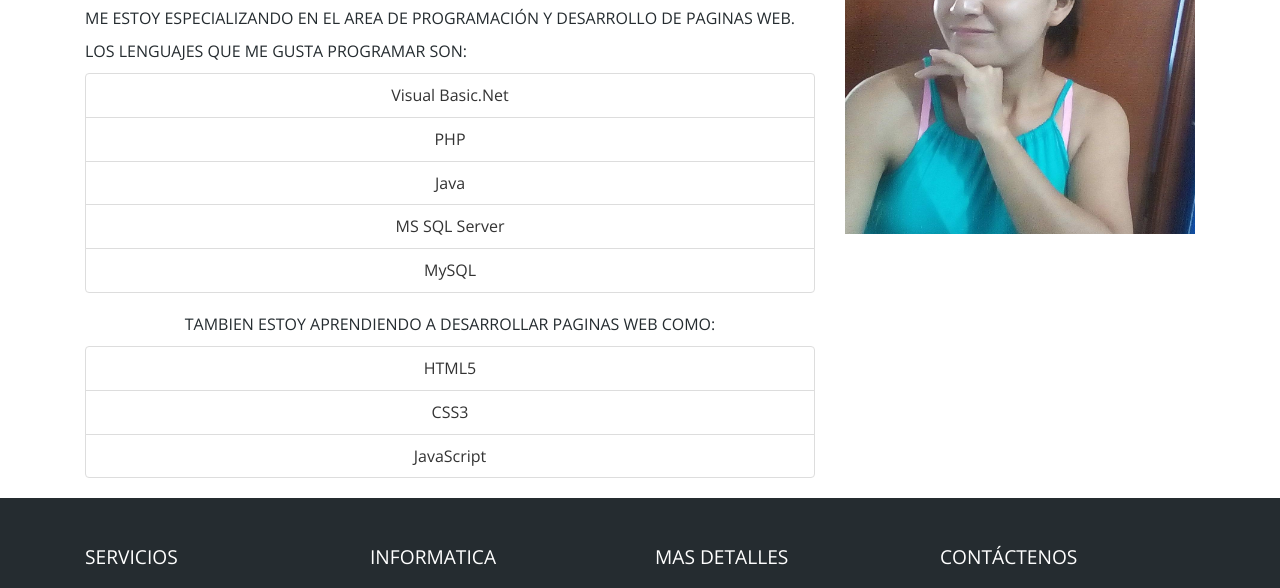
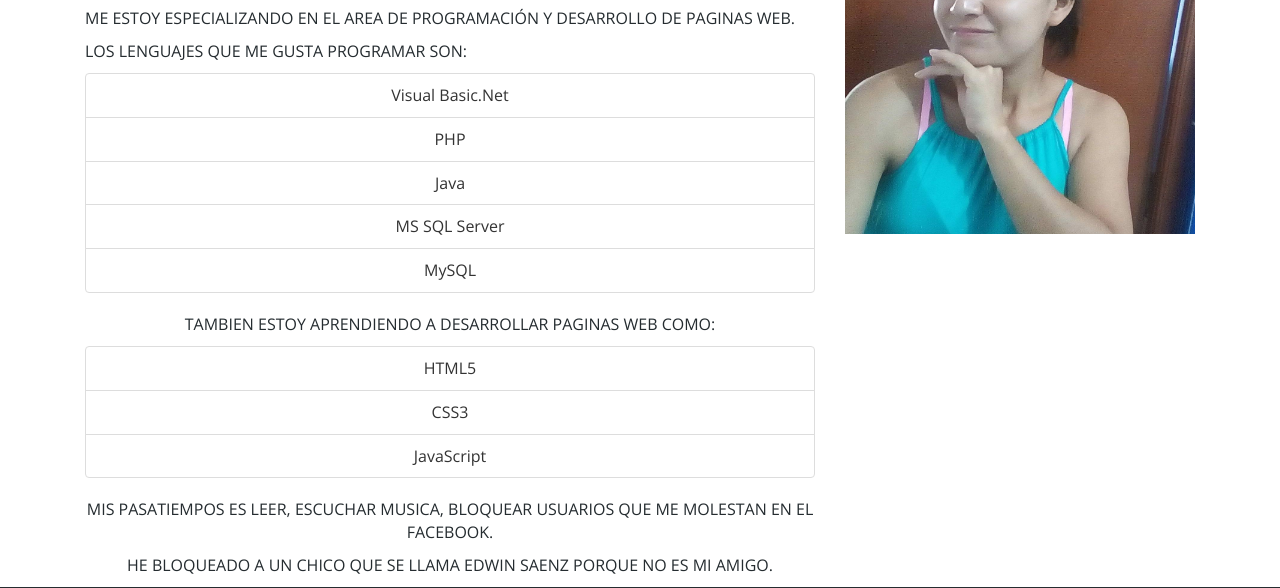
Before and after one commit to DesarrolloWebyTutoriales/tareaEstudiante, a plain HTML site: page quien-soy.html in a window 1280 px wide. Shown: the part 358-946 px from the top of the page. Drawn offline with nearby package versions, Linux system fonts and the light colour scheme.

Commit message:
Archivo quien-soy modificado

```diff
--- a/quien-soy.html
+++ b/quien-soy.html
@@ -87,6 +87,8 @@
 						<li class="list-group-item">CSS3</li>
 						<li class="list-group-item">JavaScript</li>
 					</ul>
+					<p>Mis pasatiempos es leer, escuchar musica, bloquear usuarios que me molestan en el facebook.</p>
+					<p>He bloqueado a un chico que se llama edwin saenz porque no es mi amigo.</p>
 				</div>
 
 				<div class="col-md-4">
```
